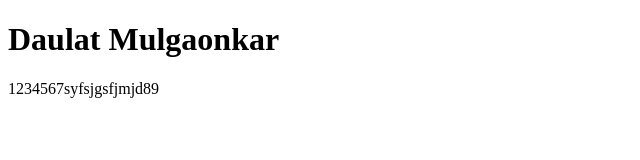
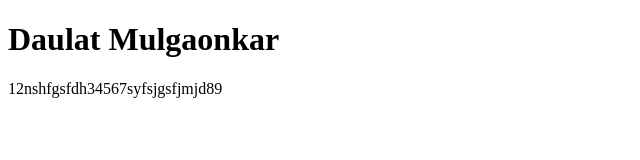
Before and after one commit to daulatmulgaonkar12345678/Daulat123, a plain HTML site: page new.html in a window 1280 px wide. Shown: the whole page, without its empty margins (0-640 px from the left). Drawn offline with Linux system fonts and the light colour scheme.

Commit message:
dfrtghyt

```diff
--- a/new.html
+++ b/new.html
@@ -6,7 +6,7 @@
 <body>
 
 <h1>Daulat Mulgaonkar</h1>
-<p>1234567syfsjgsfjmjd89</p>
+<p>12nshfgsfdh34567syfsjgsfjmjd89</p>
 
 </body>
 </html>
```
